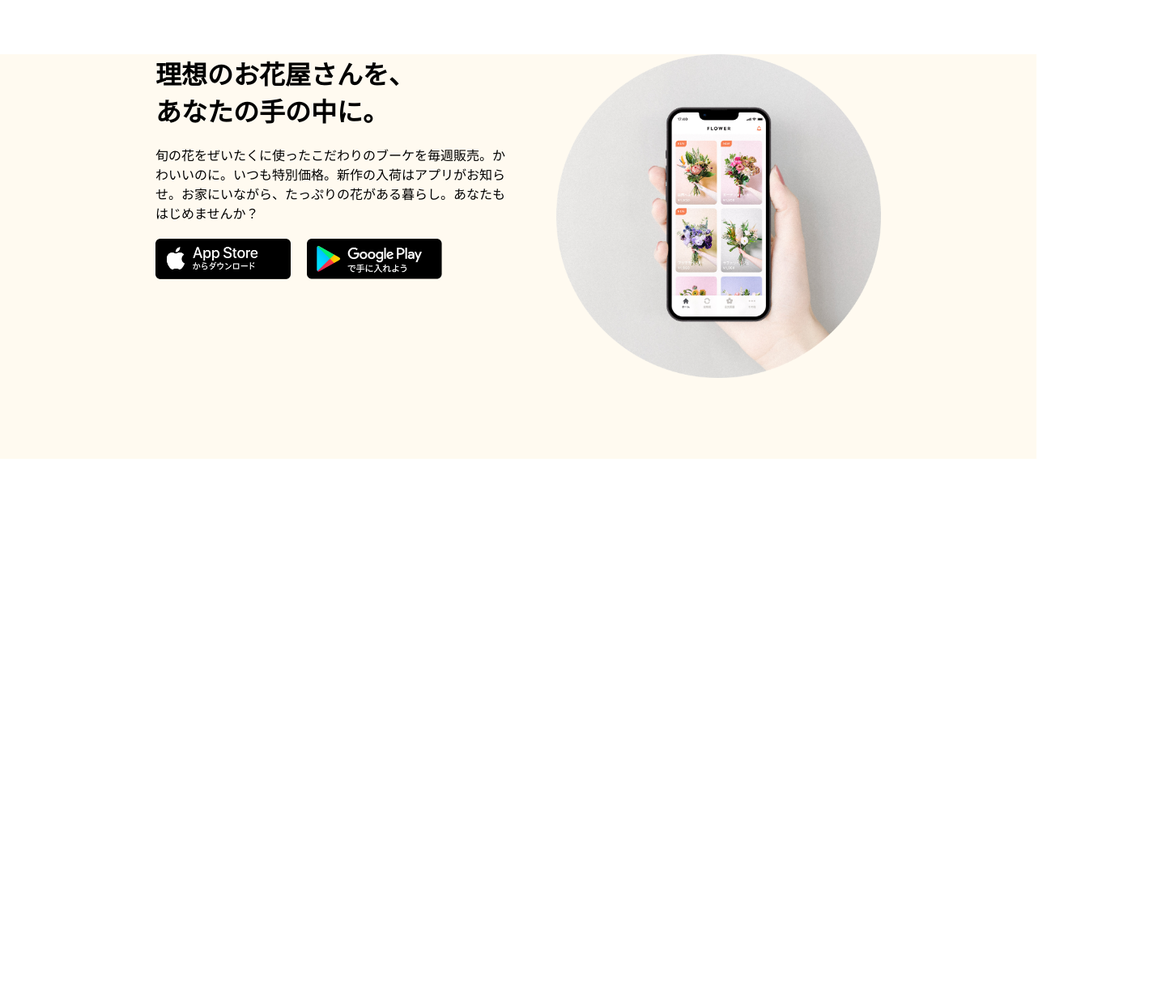
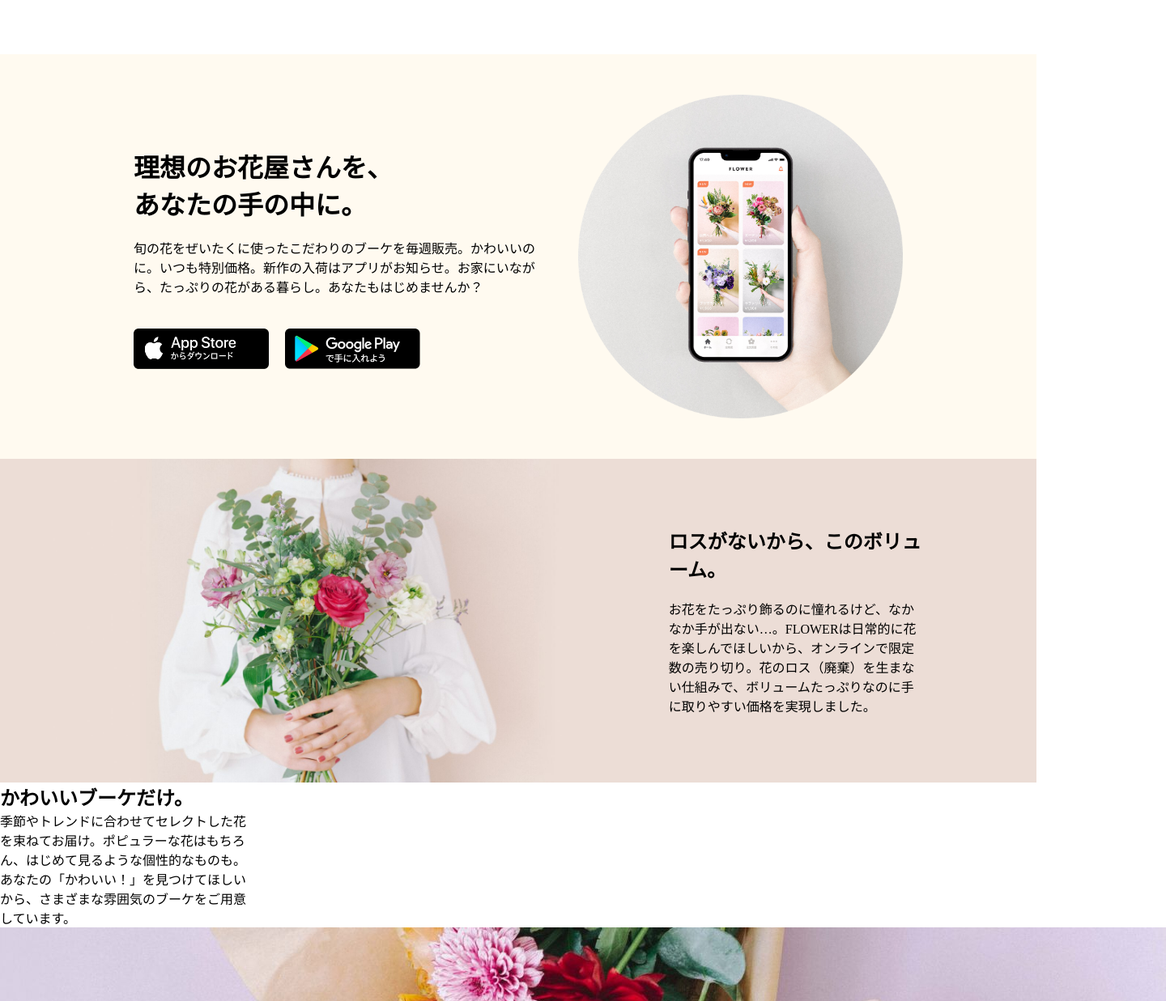
Before and after one commit to nisi4/practice_html_css, a plain HTML site: page practice2/index.html in a window 1280 px wide. Shown: the part 1183-2420 px from the top of the page at 81% size, 1440 px wide, since content can reach past the window. Before the commit the page ends 1750 px from the top, so only its background shows below. Drawn offline with Linux system fonts and the light colour scheme.

Commit message:
[Add]main3,4

```diff
--- a/practice2/index.html
+++ b/practice2/index.html
@@ -32,6 +32,49 @@
                         </div>
                     </div>
                 </div>
+                <div class="main3">
+                    <div class="main3-img">
+                        <img src="img/feature_img01-ec5a4fa540925093856a4600b9282663182201861ed3911f4dffad533dfbb207.jpg"/>
+                    </div>
+                    <div class="main3-text">
+                        <h2>ロスがないから、このボリューム。</h2>
+                        <p>お花をたっぷり飾るのに憧れるけど、なか<br>
+                           なか手が出ない…。FLOWERは日常的に花<br>
+                           を楽しんでほしいから、オンラインで限定<br>
+                           数の売り切り。花のロス（廃棄）を生まな<br>
+                           い仕組みで、ボリュームたっぷりなのに手<br>
+                           に取りやすい価格を実現しました。
+                        </p>
+                    </div>
+                </div>
+                <div class="main4">
+                    <div class="main4-text">
+                        <h2>かわいいブーケだけ。</h2>
+                        <p>季節やトレンドに合わせてセレクトした花<br>
+                           を束ねてお届け。ポピュラーな花はもちろ<br>
+                           ん、はじめて見るような個性的なものも。<br>
+                           あなたの「かわいい！」を見つけてほしい<br>
+                           から、さまざまな雰囲気のブーケをご用意<br>
+                           しています。
+                        </p>
+                    </div>
+                    <div class="main4-img">
+                        <img src="img/feature_img02-73bb336631873b3edbb4e57f40a89a6ff353ff0d0b94a5feca71457431d5d127.jpg"/>
+                    </div>
+                </div>
+                <div class="main5">
+                    <div class="main5-img">
+                        <img src="img/feature_img03-3b55fd1033c0d74d2c0a7eb96e18b021b26f5dd9c26818ce0644d510472f76b5.jpg"/>
+                    </div>
+                    <div class="main5-text">
+                        <h2>市場からすぐお届け。だから新鮮。</h2>
+                        <p>FLOWERのロスレスブーケは、市場で仕入<br>
+                           れてすぐに販売。そして、花がたっぷりと<br>
+                           水を吸ったタイミングで発送しています。<br>
+                           新鮮な花をお楽しみください。<br>
+                        </p>
+                    </div>
+                </div>
             </main>
         </header>
     </body>
--- a/practice2/style.css
+++ b/practice2/style.css
@@ -25,6 +25,7 @@ header {
 .main1 {
     height: 250px;
     text-align: center;
+    padding-top: 20px;
 }
 
 .main1 p {
@@ -39,14 +40,16 @@ header {
 }
 
 .main2-item {
-    width: 70%;
+    width: 950px;
     margin: 0 auto;
     display: flex;
     justify-content: center;
+    align-items: center;
+    padding: 50px 0px;
 }
 
 .main2-left {
-    padding-right: 50px;
+    padding-right: 20px;
 }
 
 .main2-left p {
@@ -55,6 +58,7 @@ header {
 
 .main2-app {
     display: flex;
+    padding-top: 20px;
 }
 
 .main2-app img {
@@ -62,8 +66,8 @@ header {
     padding-right: 20px;
 }
 
-.main-right {
-
+.main2-right {
+    padding-left: 20px;
 }
 
 .main2-right img {
@@ -72,5 +76,26 @@ header {
 
 .main3 {
     width: 100%;
-    height: 200px;
+    height: 400px;
+    background-color: #ECDDD6;
+    display: flex;
+    align-items: center;
 }
+
+.main3-img {
+    height: 400px;
+    padding-left: 50px;
+}
+
+.main3-img img {
+    height: 100%;
+}
+
+.main3-text {
+    width: 330px;
+    margin: 0 auto;
+}
+
+.main3-text h2 {
+    padding-bottom: 20px;
+}
```
